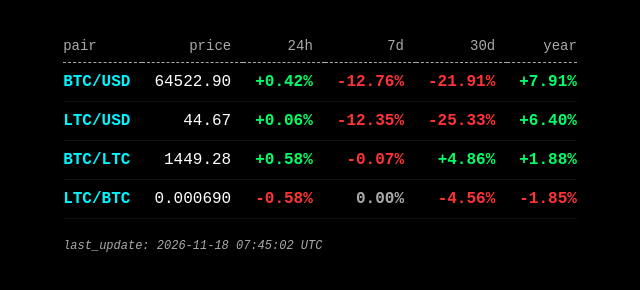
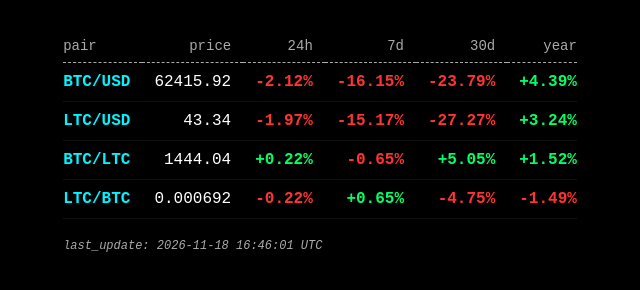
Before and after one commit to xaatt/site, a plain HTML site: page cc.html in a window 1280 px wide. Shown: the whole page, without its empty margins (320-960 px from the left). Drawn offline with Linux system fonts and the light colour scheme.

Commit message:
Automated dashboard update

```diff
--- a/cc.html
+++ b/cc.html
@@ -22,39 +22,39 @@
 			<tbody>
 	<tr>
 		<td class="pair-cell">BTC/USD</td>
-		<td class="price-cell">64522.90</td>
-		<td class="change-cell up">+0.42%</td>
-		<td class="change-cell down">-12.76%</td>
-		<td class="change-cell down">-21.91%</td>
-		<td class="change-cell hide-mobile up">+7.91%</td>
+		<td class="price-cell">62415.92</td>
+		<td class="change-cell down">-2.12%</td>
+		<td class="change-cell down">-16.15%</td>
+		<td class="change-cell down">-23.79%</td>
+		<td class="change-cell hide-mobile up">+4.39%</td>
 	</tr>
 	<tr>
 		<td class="pair-cell">LTC/USD</td>
-		<td class="price-cell">44.67</td>
-		<td class="change-cell up">+0.06%</td>
-		<td class="change-cell down">-12.35%</td>
-		<td class="change-cell down">-25.33%</td>
-		<td class="change-cell hide-mobile up">+6.40%</td>
+		<td class="price-cell">43.34</td>
+		<td class="change-cell down">-1.97%</td>
+		<td class="change-cell down">-15.17%</td>
+		<td class="change-cell down">-27.27%</td>
+		<td class="change-cell hide-mobile up">+3.24%</td>
 	</tr>
 	<tr>
 		<td class="pair-cell">BTC/LTC</td>
-		<td class="price-cell">1449.28</td>
-		<td class="change-cell up">+0.58%</td>
-		<td class="change-cell down">-0.07%</td>
-		<td class="change-cell up">+4.86%</td>
-		<td class="change-cell hide-mobile up">+1.88%</td>
+		<td class="price-cell">1444.04</td>
+		<td class="change-cell up">+0.22%</td>
+		<td class="change-cell down">-0.65%</td>
+		<td class="change-cell up">+5.05%</td>
+		<td class="change-cell hide-mobile up">+1.52%</td>
 	</tr>
 	<tr>
 		<td class="pair-cell">LTC/BTC</td>
-		<td class="price-cell">0.000690</td>
-		<td class="change-cell down">-0.58%</td>
-		<td class="change-cell neutral">0.00%</td>
-		<td class="change-cell down">-4.56%</td>
-		<td class="change-cell hide-mobile down">-1.85%</td>
+		<td class="price-cell">0.000692</td>
+		<td class="change-cell down">-0.22%</td>
+		<td class="change-cell up">+0.65%</td>
+		<td class="change-cell down">-4.75%</td>
+		<td class="change-cell hide-mobile down">-1.49%</td>
 	</tr>
 			</tbody>
 		</table>
-		<div class="date">last_update: 2026-11-18 07:45:02 UTC</div>
+		<div class="date">last_update: 2026-11-18 16:46:01 UTC</div>
 	</div>
 </body>
 </html>
--- a/history_btc_ltc.csv
+++ b/history_btc_ltc.csv
@@ -1616,3 +1616,4 @@ timestamp,price
 2026-11-17 17:57:10,1440.92
 2026-11-18 00:18:27,1436.78
 2026-11-18 07:45:02,1449.28
+2026-11-18 16:46:01,1444.04
--- a/history_btc_usd.csv
+++ b/history_btc_usd.csv
@@ -1619,3 +1619,4 @@ timestamp,price
 2026-11-17 17:57:10,63765.61
 2026-11-18 00:18:27,64772.85
 2026-11-18 07:45:02,64522.90
+2026-11-18 16:46:01,62415.92
--- a/history_ltc_btc.csv
+++ b/history_ltc_btc.csv
@@ -1616,3 +1616,4 @@ timestamp,price
 2026-11-17 17:57:10,0.000694
 2026-11-18 00:18:27,0.000696
 2026-11-18 07:45:02,0.000690
+2026-11-18 16:46:01,0.000692
--- a/history_ltc_usd.csv
+++ b/history_ltc_usd.csv
@@ -1650,3 +1650,4 @@ timestamp,price
 2026-11-17 17:57:10,44.21
 2026-11-18 00:18:27,45.13
 2026-11-18 07:45:02,44.67
+2026-11-18 16:46:01,43.34
```
